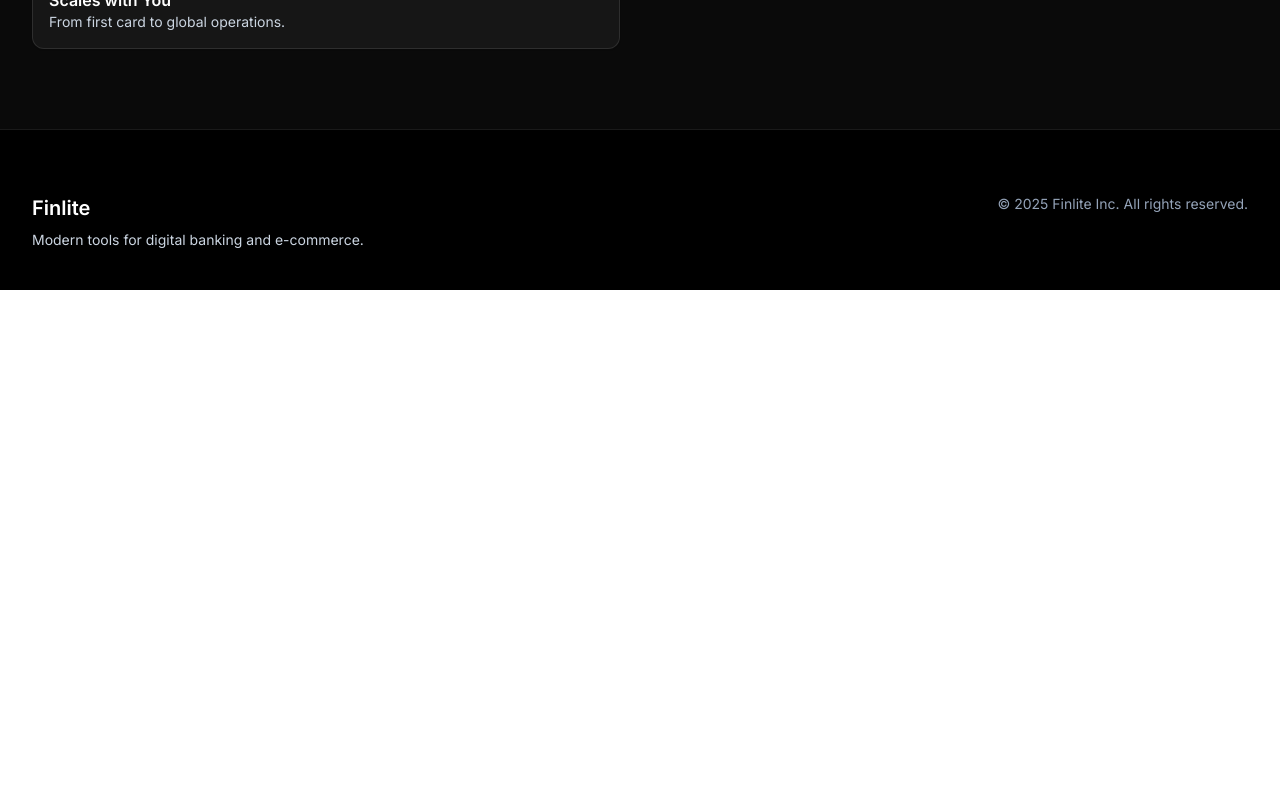
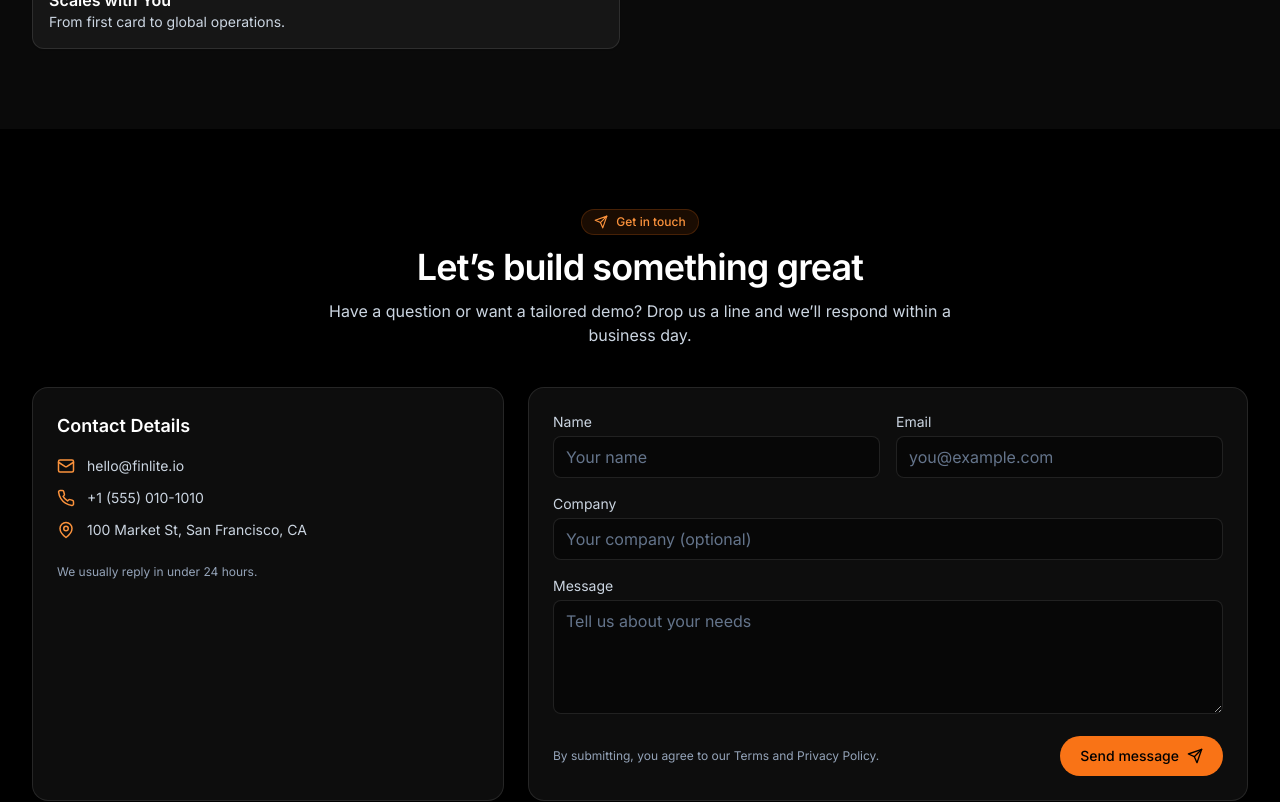
Before and after one commit to django-nerd/frontend-repo_e8rjljo6_73czu5, a React (Vite) app: page / in a window 1280 px wide. Shown: the part 3000-3802 px from the top of the page. Before the commit the page ends 3290 px from the top, so only its background shows below. Built offline with nearby package versions, Linux system fonts and the light colour scheme; a web font is replaced by a local one.

Commit message:
Update project prj_e8rjljo6 - 2025-11-07T11:26:53.577Z

```diff
--- a/src/App.jsx
+++ b/src/App.jsx
@@ -1,6 +1,6 @@
 import Navbar from './components/Navbar';
 import Hero from './components/Hero';
-import { About, VisionMission, Services, Products, WhyUs, Footer } from './components/Sections';
+import { About, VisionMission, Services, Products, WhyUs, GetInTouch, Footer } from './components/Sections';
 
 function App() {
   return (
@@ -13,6 +13,7 @@ function App() {
         <Services />
         <Products />
         <WhyUs />
+        <GetInTouch />
       </main>
       <Footer />
     </div>
--- a/src/components/Sections.jsx
+++ b/src/components/Sections.jsx
@@ -1,4 +1,4 @@
-import { CheckCircle2, Shield, Sparkles, Wallet, BarChart3, Globe } from 'lucide-react';
+import { CheckCircle2, Shield, Sparkles, Wallet, BarChart3, Globe, Mail, Phone, MapPin, Send } from 'lucide-react';
 
 export function About() {
   return (
@@ -212,6 +212,72 @@ function Stat({ label, value }) {
   );
 }
 
+export function GetInTouch() {
+  function handleSubmit(e) {
+    e.preventDefault();
+    const form = e.currentTarget;
+    const data = new FormData(form);
+    const name = data.get('name');
+    // lightweight UX feedback without backend
+    alert(`Thanks, ${name}! We\u2019ll get back to you shortly.`);
+    form.reset();
+  }
+
+  return (
+    <section id="contact" className="py-20 bg-black">
+      <div className="mx-auto max-w-7xl px-4 sm:px-6 lg:px-8">
+        <div className="text-center max-w-2xl mx-auto">
+          <span className="inline-flex items-center gap-2 rounded-full bg-orange-500/10 text-orange-400 px-3 py-1 text-xs font-medium border border-orange-500/20">
+            <Send size={14} /> Get in touch
+          </span>
+          <h2 className="mt-3 text-3xl md:text-4xl font-semibold tracking-tight text-white">Let’s build something great</h2>
+          <p className="mt-3 text-slate-300">Have a question or want a tailored demo? Drop us a line and we’ll respond within a business day.</p>
+        </div>
+
+        <div className="mt-10 grid lg:grid-cols-5 gap-6">
+          <div className="lg:col-span-2 rounded-2xl border border-white/10 p-6 bg-white/5">
+            <h3 className="text-lg font-semibold text-white">Contact Details</h3>
+            <ul className="mt-4 space-y-3 text-slate-300 text-sm">
+              <li className="flex items-center gap-3"><Mail className="text-orange-400" size={18} /> hello@finlite.io</li>
+              <li className="flex items-center gap-3"><Phone className="text-orange-400" size={18} /> +1 (555) 010-1010</li>
+              <li className="flex items-center gap-3"><MapPin className="text-orange-400" size={18} /> 100 Market St, San Francisco, CA</li>
+            </ul>
+            <div className="mt-6 text-xs text-slate-400">We usually reply in under 24 hours.</div>
+          </div>
+
+          <div className="lg:col-span-3 rounded-2xl border border-white/10 p-6 bg-white/5">
+            <form onSubmit={handleSubmit} className="grid grid-cols-1 sm:grid-cols-2 gap-4">
+              <div className="sm:col-span-1">
+                <label htmlFor="name" className="block text-sm text-slate-300 mb-1">Name</label>
+                <input id="name" name="name" type="text" required className="w-full rounded-lg bg-black/40 border border-white/10 px-3 py-2 text-white placeholder-slate-500 focus:outline-none focus:ring-2 focus:ring-orange-500" placeholder="Your name" />
+              </div>
+              <div className="sm:col-span-1">
+                <label htmlFor="email" className="block text-sm text-slate-300 mb-1">Email</label>
+                <input id="email" name="email" type="email" required className="w-full rounded-lg bg-black/40 border border-white/10 px-3 py-2 text-white placeholder-slate-500 focus:outline-none focus:ring-2 focus:ring-orange-500" placeholder="you@example.com" />
+              </div>
+              <div className="sm:col-span-2">
+                <label htmlFor="company" className="block text-sm text-slate-300 mb-1">Company</label>
+                <input id="company" name="company" type="text" className="w-full rounded-lg bg-black/40 border border-white/10 px-3 py-2 text-white placeholder-slate-500 focus:outline-none focus:ring-2 focus:ring-orange-500" placeholder="Your company (optional)" />
+              </div>
+              <div className="sm:col-span-2">
+                <label htmlFor="message" className="block text-sm text-slate-300 mb-1">Message</label>
+                <textarea id="message" name="message" required rows={4} className="w-full rounded-lg bg-black/40 border border-white/10 px-3 py-2 text-white placeholder-slate-500 focus:outline-none focus:ring-2 focus:ring-orange-500" placeholder="Tell us about your needs" />
+              </div>
+              <div className="sm:col-span-2 flex items-center justify-between gap-3">
+                <p className="text-xs text-slate-400">By submitting, you agree to our Terms and Privacy Policy.</p>
+                <button type="submit" className="inline-flex items-center gap-2 rounded-full bg-orange-500 text-black px-5 py-2.5 text-sm font-medium hover:bg-orange-400">
+                  Send message
+                  <Send size={16} />
+                </button>
+              </div>
+            </form>
+          </div>
+        </div>
+      </div>
+    </section>
+  );
+}
+
 export function Footer() {
   return (
     <footer className="pt-16 pb-10 bg-black border-t border-white/10">
```
Also changed, not shown: 1 other file (tests, documents, lock files or other folders).
